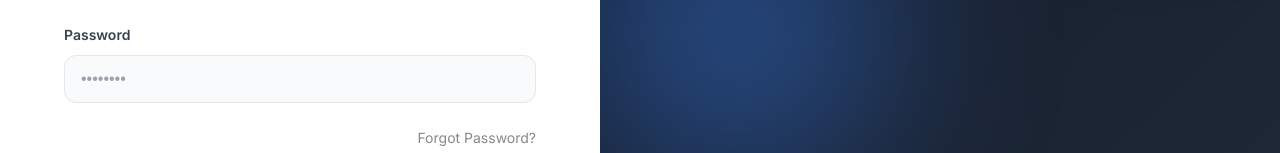
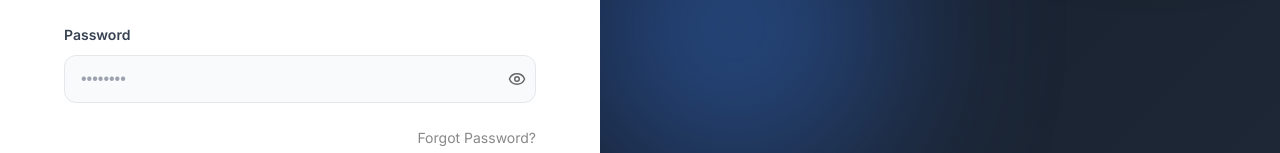
Before and after one commit to Vedd08/investerly, a React (Vite) app in the folder fintech-frontend/: page /login in a window 1280 px wide. Both pictures are taken after a click on the element 300 px from the left and 477 px from the top of the page. Shown: the part 641-794 px from the top of the page. Built offline with nearby package versions, Linux system fonts and the light colour scheme.

Commit message:
Add eye toggle to password fields

```diff
--- a/fintech-frontend/src/pages/Login.jsx
+++ b/fintech-frontend/src/pages/Login.jsx
@@ -1,7 +1,7 @@
 import React, { useState, useContext } from 'react';
 import { useNavigate, Link } from 'react-router-dom';
 import { AuthContext } from '../context/AuthContext';
-import { AlertCircle, Loader2, UserCircle, Briefcase, ArrowLeft } from 'lucide-react';
+import { AlertCircle, Loader2, UserCircle, Briefcase, ArrowLeft, Eye, EyeOff } from 'lucide-react';
 import api from '../utils/api';
 import logo1 from '../assets/investerly_logo1-removebg-preview (1).svg';
 import logo2 from '../assets/investerly_logo3-removebg-preview.svg';
@@ -13,11 +13,13 @@
   const [error, setError] = useState('');
   const [isSubmitting, setIsSubmitting] = useState(false);
   const [loginStep, setLoginStep] = useState('select'); // 'select', 'form', or 'redvision'
+  const [showPassword, setShowPassword] = useState(false);
 
   // Redvision specific state
   const [rvUsername, setRvUsername] = useState('');
   const [rvPassword, setRvPassword] = useState('');
   const [rvRole, setRvRole] = useState('client');
+  const [showRvPassword, setShowRvPassword] = useState(false);
 
   // Forgot Password specific state
   const [forgotUsername, setForgotUsername] = useState('');
@@ -225,14 +227,24 @@
 
               <div className="input-group-premium">
                 <label>Password</label>
+                <div style={{ position: 'relative' }}>
                   <input
-                  type="password"
+                    type={showPassword ? "text" : "password"}
                     className="input-premium"
                     value={password}
                     onChange={(e) => setPassword(e.target.value)}
                     placeholder="••••••••"
                     required
+                    style={{ paddingRight: '40px' }}
                   />
+                  <button
+                    type="button"
+                    onClick={() => setShowPassword(!showPassword)}
+                    style={{ position: 'absolute', right: '10px', top: '50%', transform: 'translateY(-50%)', background: 'none', border: 'none', cursor: 'pointer', color: '#666', display: 'flex', alignItems: 'center', justifyContent: 'center' }}
+                  >
+                    {showPassword ? <EyeOff size={18} /> : <Eye size={18} />}
+                  </button>
+                </div>
               </div>
 
               <button type="submit" className="btn-premium" disabled={isSubmitting}>
@@ -292,14 +304,24 @@
 
               <div className="input-group-premium">
                 <label>Password</label>
+                <div style={{ position: 'relative' }}>
                   <input
-                  type="password"
+                    type={showRvPassword ? "text" : "password"}
                     className="input-premium"
                     value={rvPassword}
                     onChange={(e) => setRvPassword(e.target.value)}
                     placeholder="••••••••"
                     required
+                    style={{ paddingRight: '40px' }}
                   />
+                  <button
+                    type="button"
+                    onClick={() => setShowRvPassword(!showRvPassword)}
+                    style={{ position: 'absolute', right: '10px', top: '50%', transform: 'translateY(-50%)', background: 'none', border: 'none', cursor: 'pointer', color: '#666', display: 'flex', alignItems: 'center', justifyContent: 'center' }}
+                  >
+                    {showRvPassword ? <EyeOff size={18} /> : <Eye size={18} />}
+                  </button>
+                </div>
               </div>
 
               <div style={{ display: 'flex', justifyContent: 'flex-end', marginBottom: '20px' }}>
```
Lines whose indentation alone changed are shown as unchanged.
